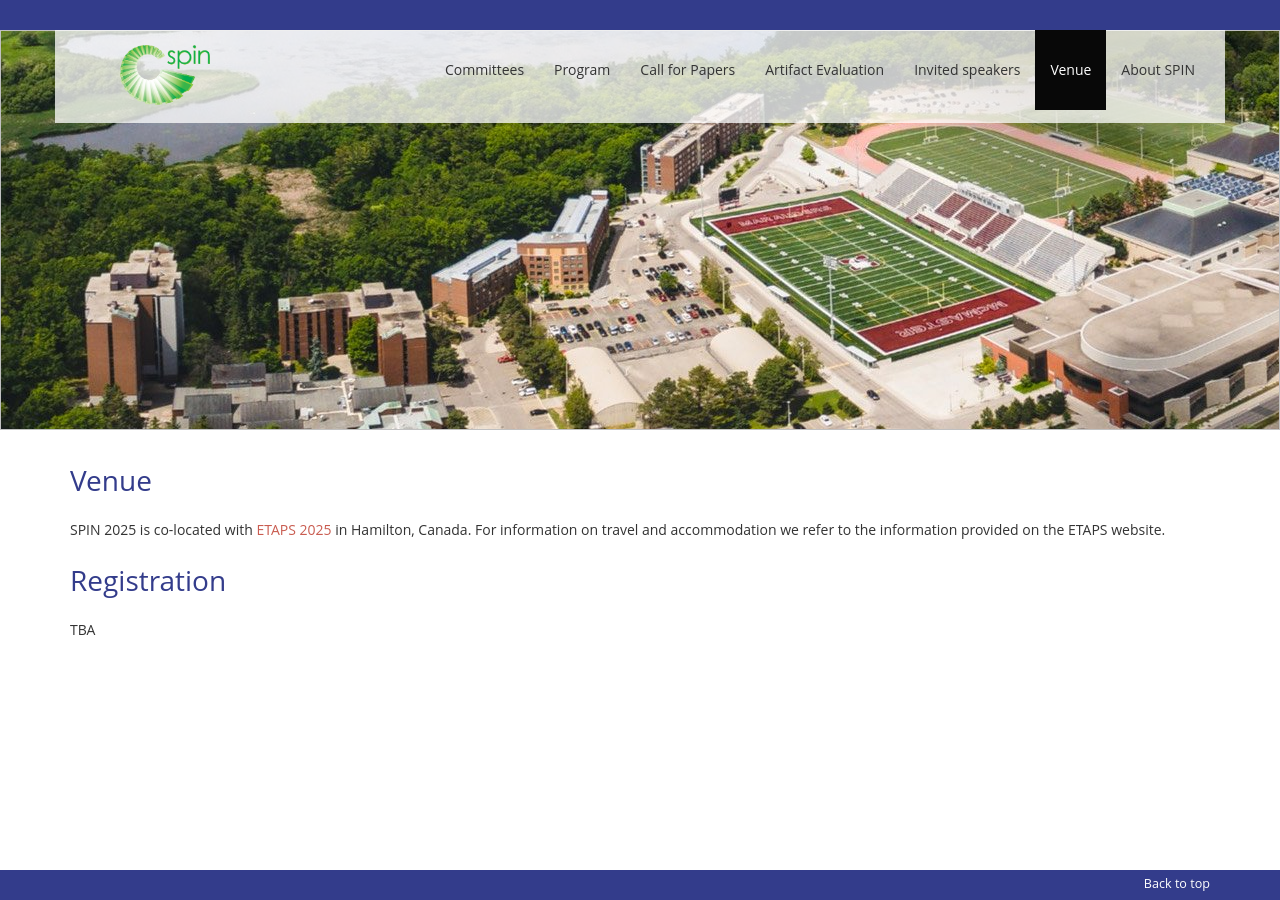
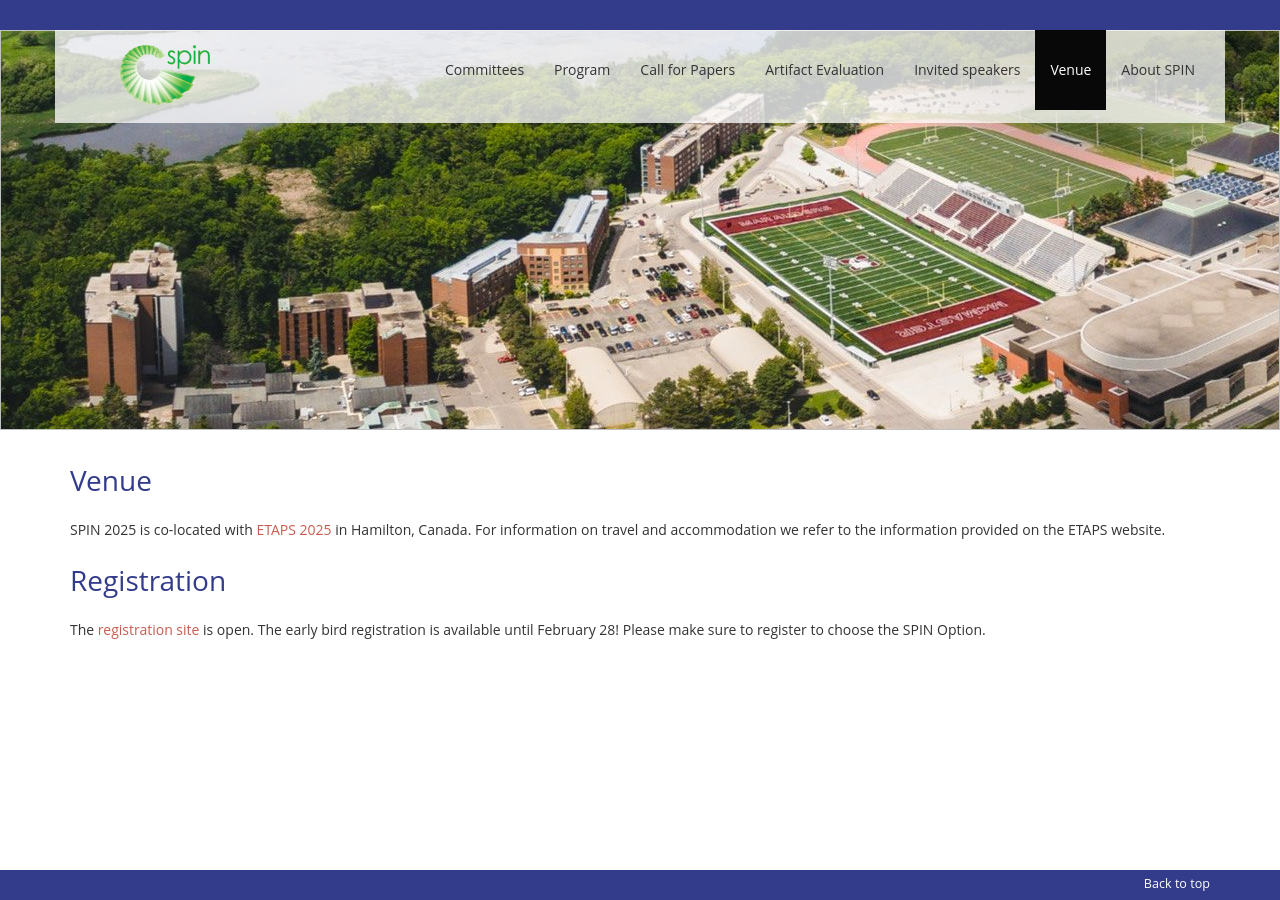
Before and after one commit to SPIN-web/SPIN2026, a Jekyll site: the page built from _pages/venue.md, in a window 1280 px wide. Built offline with Jekyll 4.4.1, drawn with Linux system fonts in a browser that asks for light colours; nearby versions of some CDN libraries; our own code applies the rules of GitHub Pages for plain Markdown files.

Commit message:
add registration link

```diff
--- a/_pages/venue.md
+++ b/_pages/venue.md
@@ -11,4 +11,6 @@ For information on travel and accommodation we refer to the information provided
 
 # Registration
 
-TBA
+The [registration site](https://etaps.org/2025/registration/) is open.
+The early bird registration is available until February 28!
+Please make sure to register to choose the SPIN Option.
```
